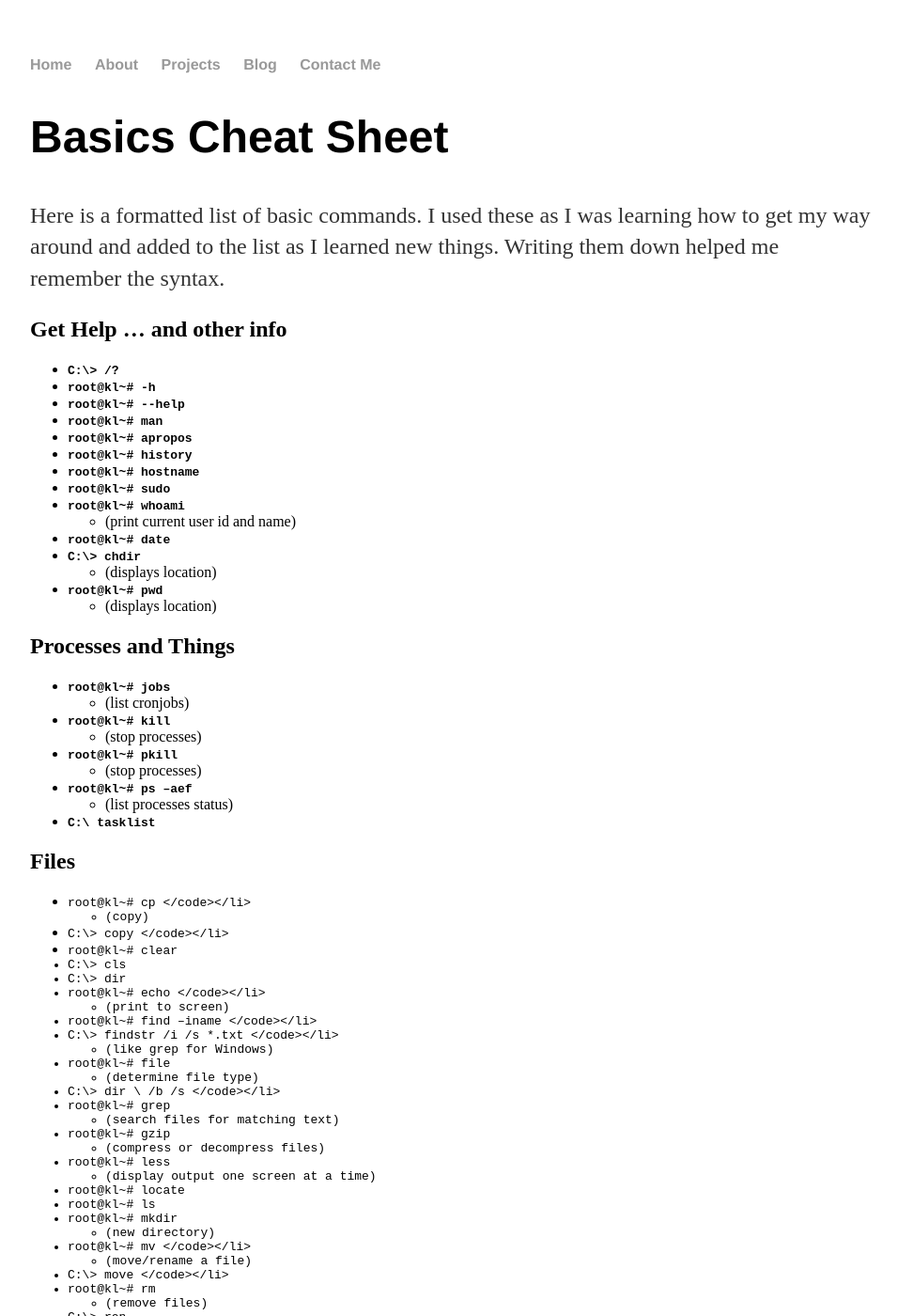
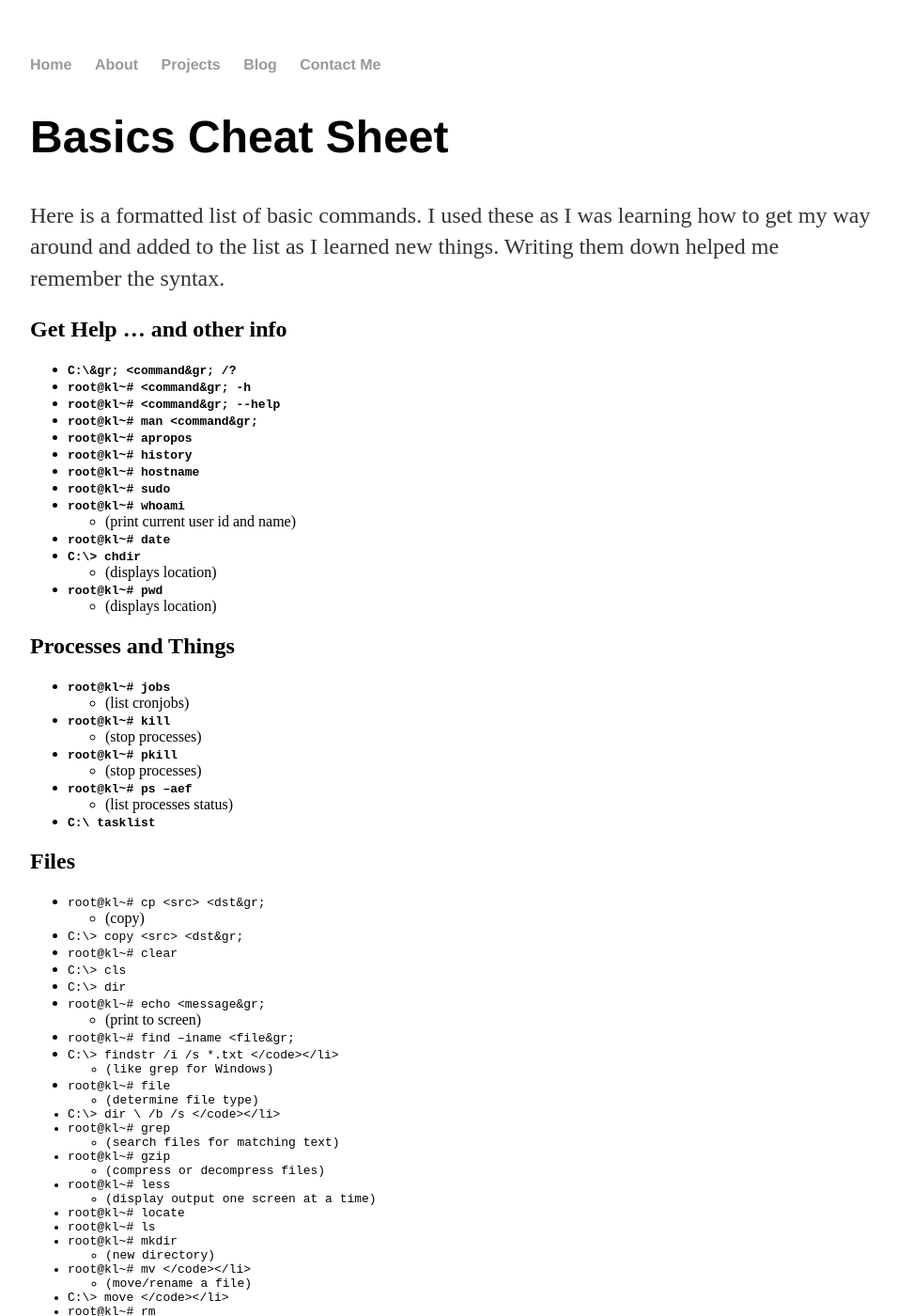
Before and after one commit to blkbrd/blkbrd.github.io, a Jekyll site: the page built from _posts/2017-09-05-Basics-Sheet.md, in a window 1280 px wide and 1400 px high. Shown: the whole window at 94% size, without its empty margins (160-1116 px from the left). Built offline with Jekyll 4.4.1, drawn with Linux system fonts in a browser that asks for light colours.

Commit message:
Update 2017-09-05-Basics-Sheet.md
rendering "<" & ">" appropriately?

```diff
--- a/_posts/2017-09-05-Basics-Sheet.md
+++ b/_posts/2017-09-05-Basics-Sheet.md
@@ -9,10 +9,10 @@ Here is a formatted list of basic commands. I used these as I was learning how t
 <h2> Get Help … and other info</h2>
 <ul>
 	<strong>
-		<li><code>C:\> <command> /? </code></li>
-		<li><code>root@kl~# <command> -h </code></li>
-		<li><code>root@kl~# <command> --help </code></li>
-		<li><code>root@kl~# man <command> </code></li>
+		<li><code>C:\&gr; &lt;command&gr; /? </code></li>
+		<li><code>root@kl~# &lt;command&gr; -h </code></li>
+		<li><code>root@kl~# &lt;command&gr; --help </code></li>
+		<li><code>root@kl~# man &lt;command&gr; </code></li>
 		<li><code>root@kl~# apropos </code></li>
 		<li><code>root@kl~# history </code></li>
 		<li><code>root@kl~# hostname</code></li>
@@ -70,19 +70,19 @@ Here is a formatted list of basic commands. I used these as I was learning how t
 
 <h2>Files</h2>
 <ul>
-	<li><code>root@kl~# cp <src> <dst> </code></li>
+	<li><code>root@kl~# cp &lt;src&gt; &lt;dst&gr; </code></li>
 		<ul>
 			<li>(copy)</li>
 		</ul>
-	<li><code>C:\> copy <src> <dst> </code></li>
+	<li><code>C:\> copy  &lt;src&gt; &lt;dst&gr; </code></li>
 	<li><code>root@kl~# clear </code></li>
 	<li><code>C:\> cls </code></li>
 	<li><code>C:\> dir </code></li>
-	<li><code>root@kl~# echo <message> </code></li>
+	<li><code>root@kl~# echo &lt;message&gr; </code></li>
 		<ul>
 			<li>(print to screen)</li>
 		</ul>
-	<li><code>root@kl~# find –iname <file> </code></li>
+	<li><code>root@kl~# find –iname &lt;file&gr; </code></li>
 	<li><code>C:\> findstr /i /s <string> *.txt </code></li>
 		<ul>
 			<li>(like grep for Windows)</li>
```
